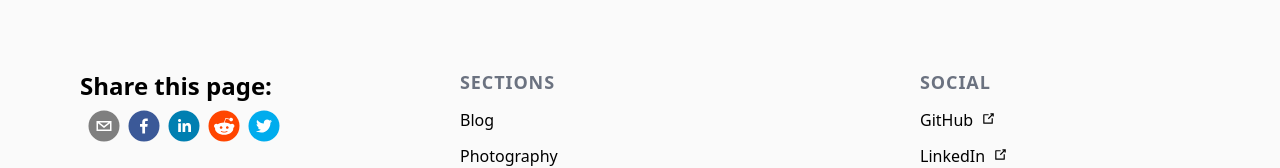
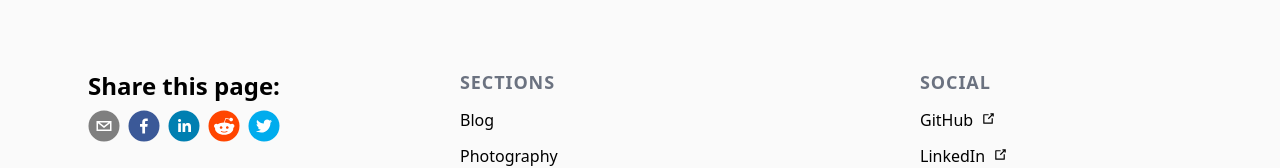
Before and after one commit to nicholasjng/personal-website, a Next.js app: page / in a window 1280 px wide. Shown: the part 2035-2203 px from the top of the page. Built offline with nearby package versions, Linux system fonts and the light colour scheme.

Commit message:
Footer still buggy

```diff
--- a/components/meta.tsx
+++ b/components/meta.tsx
@@ -1,5 +1,5 @@
 import Head from "next/head";
-import { CMS_NAME, HOME_OG_IMAGE_URL } from "../lib/constants";
+import { HOME_OG_IMAGE_URL } from "../lib/constants";
 
 export default function Meta() {
   return (
--- a/components/social-footer.tsx
+++ b/components/social-footer.tsx
@@ -19,7 +19,7 @@ export default function SocialFooter() {
 
   return (
     <nav className="space-x-2">
-      <h3 className="text-2xl font-bold my-2">Share this page:</h3>
+      <h3 className="pl-2 text-2xl font-bold my-2">Share this page:</h3>
       <EmailShareButton url={location}>
         <EmailIcon size={32} round />
       </EmailShareButton>
```
